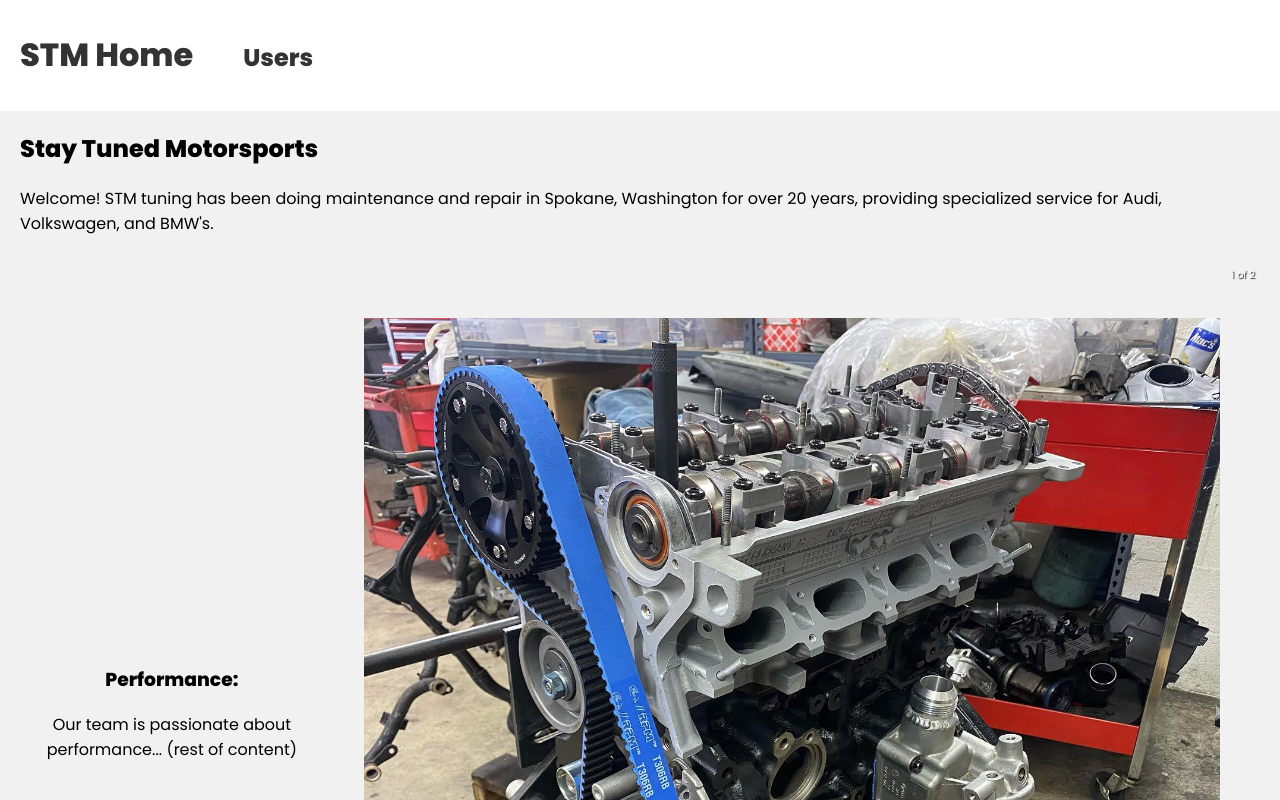
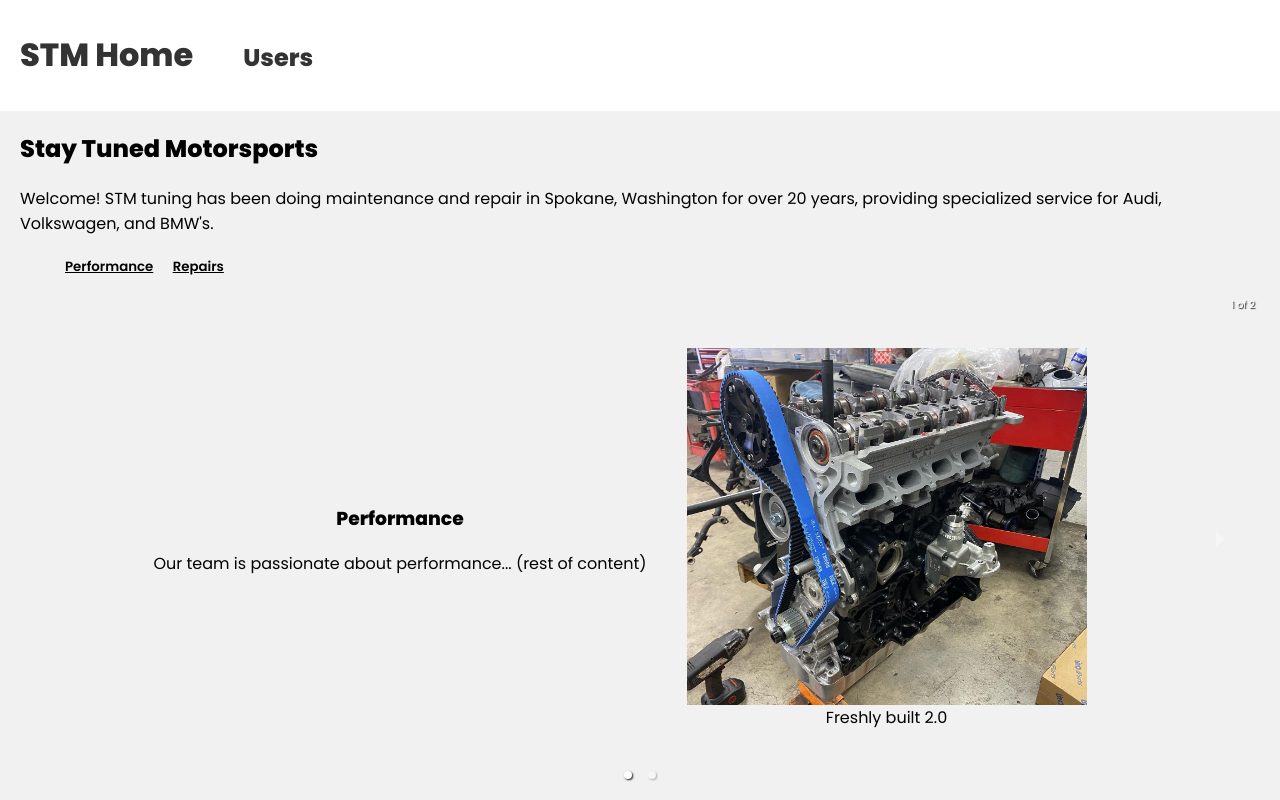
Before and after one commit to Adaigh/stm_SPA, a React (Create React App) app in the folder frontend/: page / in a window 1280 px wide. Shown: the top 800 px of the page. Built offline with nearby package versions, Linux system fonts and the light colour scheme.

Commit message:
Updating styling for landing page, along with housekeeping

```diff
--- a/frontend/src/components/Carousel.js
+++ b/frontend/src/components/Carousel.js
@@ -1,20 +1,26 @@
 import React, { useState } from 'react';
 import "react-responsive-carousel/lib/styles/carousel.min.css";
 import { Carousel } from 'react-responsive-carousel';
+import InfoPane from './InfoPane'; // Assuming InfoPane is in a file named InfoPane.jsx
+import PictureFrame from './PictureFrame';
+import './styles/Carousel.css'
 
-const MyCarousel = ({ children }) => {
+const NewCarousel = ({ sectionData }) => {
   const [selected, setSelected] = useState(0);
 
-  const handleNext = () => {
-    setSelected(selected + 1 >= children.length ? 0 : selected + 1);
-  };
+  return (
+    <div>
 
-  const handlePrev = () => {
-    setSelected(selected - 1 < 0 ? children.length - 1 : selected - 1);
-  };
+        <ul className="carousel-nav">
+        {sectionData.map((section, index) => (
+          <li key={index}>
+            <button onClick={(e) => { e.preventDefault(); setSelected(index); }}>
+              {section.sectionTitle}
+            </button>
+          </li>
+        ))}
+      </ul>
 
-  return (
-    <div className='myCarousel'>
       <Carousel
         selectedItem={selected}
         showArrows={true}
@@ -23,12 +29,23 @@
         onClickItem={setSelected}
         onClickThumb={setSelected}
       >
-        {children}
+        {sectionData.map((section, index) => (
+          <InfoPane key={index}>
+            <div>
+              <h3>{section.sectionTitle}</h3>
+              <p>{section.sectionContent}</p>
+            </div>
+            <PictureFrame
+              src={section.src}
+              alt={section.alt}
+              caption={section.caption} />
+          </InfoPane>
+        ))}
       </Carousel>
-      <button onClick={handlePrev}>Prev</button>
-      <button onClick={handleNext}>Next</button>
+
+
     </div>
   );
 };
 
-export default MyCarousel;
+export default NewCarousel;
--- a/frontend/src/components/Carousel_two.js
+++ /dev/null
@@ -1,47 +0,0 @@
-import React, { useState } from 'react';
-import "react-responsive-carousel/lib/styles/carousel.min.css";
-import { Carousel } from 'react-responsive-carousel';
-import InfoPane from './InfoPane'; // Assuming InfoPane is in a file named InfoPane.jsx
-import PictureFrame from './PictureFrame';
-
-const NewCarousel = ({ sectionData }) => {
-  const [selected, setSelected] = useState(0);
-
-  return (
-    <div>
-      <Carousel
-        selectedItem={selected}
-        showArrows={true}
-        showThumbs={false}
-        onChange={setSelected}
-        onClickItem={setSelected}
-        onClickThumb={setSelected}
-      >
-        {sectionData.map((section, index) => (
-          <InfoPane key={index}>
-            <div>
-              <h3>{section.sectionTitle}</h3>
-              <p>{section.sectionContent}</p>
-            </div>
-            <PictureFrame
-              src={section.src}
-              alt={section.alt}
-              caption={section.caption} />
-          </InfoPane>
-        ))}
-      </Carousel>
-
-      <ul className="carousel-nav">
-        {sectionData.map((section, index) => (
-          <li key={index}>
-            <a href="#" onClick={(e) => { e.preventDefault(); setSelected(index); }}>
-              {section.sectionTitle}
-            </a>
-          </li>
-        ))}
-      </ul>
-    </div>
-  );
-};
-
-export default NewCarousel;
--- a/frontend/src/components/InfoPane.js
+++ b/frontend/src/components/InfoPane.js
@@ -1,9 +1,10 @@
 import React from 'react';
+import './styles/InfoPane.css'
 
 // Reusable component for sections with image and text
 const InfoPane = ({ children }) => {
     // Ensure children is an array in case only a single child is passed
-    const childArray = React.useMemo(() => Array.isArray(children) ? children : [children]);
+    const childArray = Array.isArray(children) ? children : [children];
 
     return (
       <div className="infopane">
--- a/frontend/src/components/PictureFrame.js
+++ b/frontend/src/components/PictureFrame.js
@@ -1,7 +1,9 @@
+import './styles/PictureFrameStyle.css'
+
 
 // Could be adjusted to use the above image component
 const PictureFrame = ({ src, alt, caption }) => (
-    <div className="pictureFrame">
+    <div className="pictureFrame" >
         <figure>
             <img src={src} alt={alt} />
             <figcaption>{caption}</figcaption>
--- /dev/null
+++ b/frontend/src/components/styles/Carousel.css
@@ -0,0 +1,11 @@
+.carousel-nav button{
+    border: unset;
+    background: unset;
+    color: #000;
+    text-decoration: underline;
+    cursor: pointer;
+  }
+
+.carousel-nav li{
+    display: inline;
+}
--- /dev/null
+++ b/frontend/src/components/styles/InfoPane.css
@@ -0,0 +1,6 @@
+.infopane {
+    margin: 50px auto;
+    display: flex;
+    justify-content: center;
+    align-items: center;
+  }
--- /dev/null
+++ b/frontend/src/components/styles/PictureFrameStyle.css
@@ -0,0 +1,4 @@
+img {
+    width: 20%;
+    max-width: 400px;
+}
--- a/frontend/src/components/styles/UserFormStyle.css
+++ b/frontend/src/components/styles/UserFormStyle.css
@@ -1,5 +1,5 @@
 button {
-    width: 80px;
+    min-width: 80px;
     margin: 0 auto;
     padding: 5px;
     background: var(--primary);
--- a/frontend/src/index.css
+++ b/frontend/src/index.css
@@ -86,10 +86,3 @@
 .waiting {
   color: var(--error)
 }
-
-.infopane {
-  margin: 50px auto;
-  display: flex;
-  justify-content: center;
-  align-items: center;
-}
--- a/frontend/src/pages/STMHome.js
+++ b/frontend/src/pages/STMHome.js
@@ -1,18 +1,18 @@
 import AboutPane from '../components/AboutPane.js'
-import NewCarousel from '../components/Carousel_two.js';
+import NewCarousel from '../components/Carousel.js';
 
 
 
 const sectionData = [
     {
-        sectionTitle: 'Performance:',
+        sectionTitle: 'Performance',
         sectionContent: 'Our team is passionate about performance... (rest of content)',
         src: process.env.PUBLIC_URL + '/images/engine1.jpg',
         alt: 'Built engine',
         caption: 'Freshly built 2.0'
     },
     {
-        sectionTitle: 'Repairs:',
+        sectionTitle: 'Repairs',
         sectionContent: 'Putting your vehicle through its paces... (rest of content)',
         src: process.env.PUBLIC_URL + '/images/dave1.jpg',
         alt: 'Portrait - Dave K.',
@@ -22,7 +22,7 @@
 
 const STMHome = () => (
     <>
-      <AboutPane />
+        <AboutPane />
         <NewCarousel sectionData={sectionData}/>
     </>
   );
```
